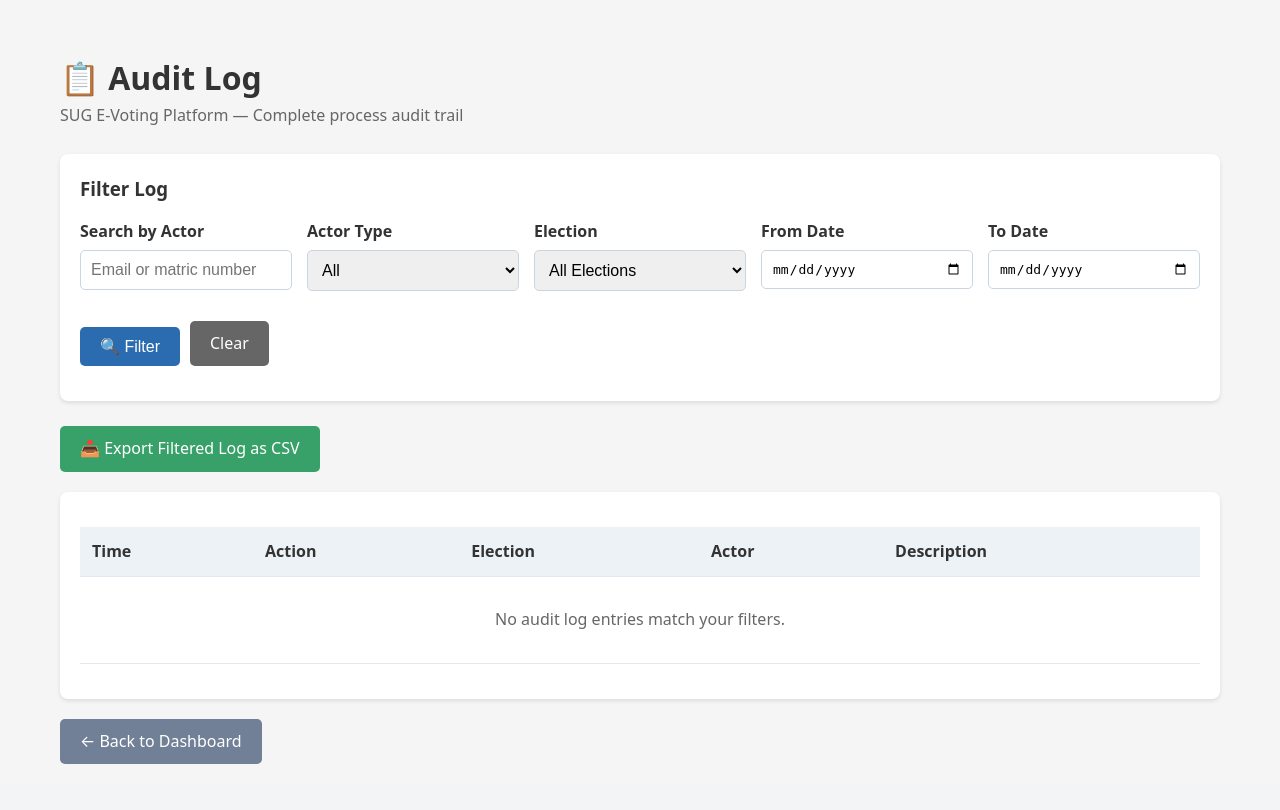
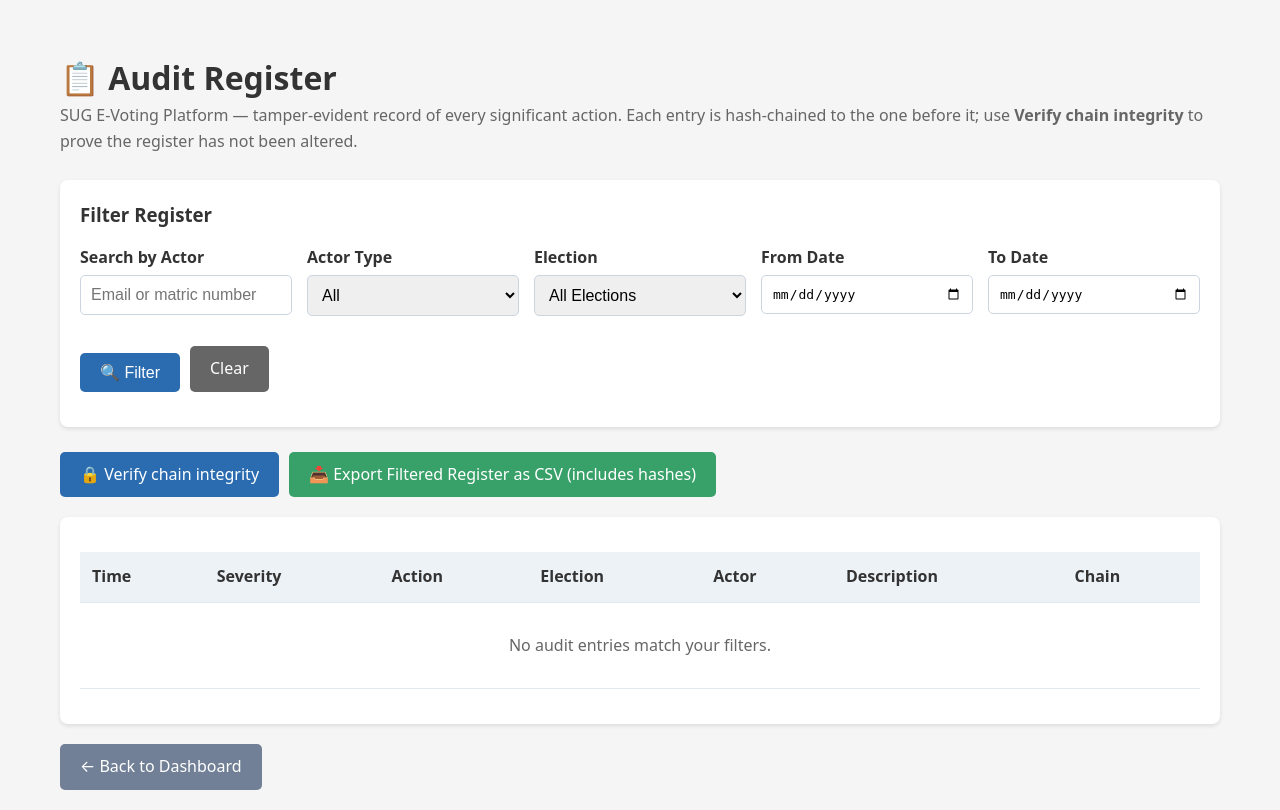
Before and after one commit to abdussalamabubakarmuhammad92-coder/sch_stud_evoting_system, a Django app: page /admin/audit-log/ in a window 1280 px wide. Shown: the part 123-933 px from the top of the page. Before the commit the page ends 887 px from the top, so only its background shows below. Run offline with Django 5.2, Linux system fonts and the light colour scheme; a user stored in the database is signed in; tables that the repository leaves empty hold one stand-in row (values such as "Sample post"); data that the repository does not hold is empty; parts of the project's set-up code (start-up, migrations or seed data) failed here and were passed over; some libraries are stand-ins or nearby versions.

Commit message:
Formal, tamper-evident audit register
- AuditLog entries are hash-chained (per election, plus a school-wide chain):
  each row stores the hash of its predecessor and its own contents, so any
  later edit or deletion is detectable
- New 'Verify chain integrity' page re-walks every chain and pinpoints
  altered entries; audit CSV export includes severity and full hash values
- Severity levels (INFO/SECURITY/CRITICAL); denials are now recorded: failed
  voter/staff logins, OTP failures and lockouts, double-vote attempts
  (participation only - never the attempted choice), ineligible ballot access
- Changes made through the technical Django admin panel are mirrored into
  the register via LogEntry signals

```diff
--- a/core/templates/core/admin_audit_log.html
+++ b/core/templates/core/admin_audit_log.html
@@ -1,12 +1,16 @@
 {% extends "base.html" %}
-{% block title %}Audit Log — {{ school_name }}{% endblock %}
+{% block title %}Audit Register — {{ school_name }}{% endblock %}
 {% block content %}
-<h1>📋 Audit Log</h1>
-<p style="color: #666; margin-bottom: 25px;">{{ school_name }} — Complete process audit trail</p>
+<h1>📋 Audit Register</h1>
+<p style="color: #666; margin-bottom: 25px;">
+    {{ school_name }} — tamper-evident record of every significant action. Each entry is
+    hash-chained to the one before it; use <strong>Verify chain integrity</strong> to prove the
+    register has not been altered.
+</p>
 
 <!-- Filters -->
 <div class="card" style="margin-bottom: 25px;">
-    <h3 style="margin-bottom: 15px;">Filter Log</h3>
+    <h3 style="margin-bottom: 15px;">Filter Register</h3>
     <form method="get" style="display: grid; grid-template-columns: repeat(auto-fit, minmax(200px, 1fr)); gap: 15px;">
         <div class="form-group">
             <label>Search by Actor</label>
@@ -49,36 +53,41 @@
     </form>
 </div>
 
-<!-- Export Button -->
-<div style="margin-bottom: 20px;">
-    <a href="{% url 'admin_audit_log_export' %}?{{ query_string }}&export=1" class="btn" style="background: #38a169;">📥 Export Filtered Log as CSV</a>
+<!-- Actions -->
+<div style="margin-bottom: 20px; display: flex; gap: 10px; flex-wrap: wrap;">
+    <a href="{% url 'audit_log_verify' %}" class="btn" style="background: #2b6cb0;">🔒 Verify chain integrity</a>
+    <a href="{% url 'admin_audit_log_export' %}?{{ query_string }}&export=1" class="btn" style="background: #38a169;">📥 Export Filtered Register as CSV (includes hashes)</a>
 </div>
 
-<!-- Log Table -->
+<!-- Register Table -->
 <div class="card">
     <table>
         <thead>
             <tr>
                 <th>Time</th>
+                <th>Severity</th>
                 <th>Action</th>
                 <th>Election</th>
                 <th>Actor</th>
                 <th>Description</th>
+                <th>Chain</th>
             </tr>
         </thead>
         <tbody>
             {% for log in logs %}
             <tr>
                 <td style="white-space: nowrap;">{{ log.timestamp|date:"M d, Y H:i:s" }}</td>
+                <td><span class="status-badge status-{{ log.severity }}">{{ log.severity }}</span></td>
                 <td><code>{{ log.action_type }}</code></td>
                 <td>{% if log.election %}{{ log.election.title }}{% else %}—{% endif %}</td>
                 <td>{{ log.actor|default:"—" }}</td>
                 <td>{{ log.description|truncatewords:20 }}</td>
+                <td><code title="Entry hash: {{ log.entry_hash }}">{{ log.entry_hash|slice:":10" }}…</code></td>
             </tr>
             {% empty %}
             <tr>
-                <td colspan="5" style="text-align: center; color: #666; padding: 30px;">
-                    No audit log entries match your filters.
+                <td colspan="7" style="text-align: center; color: #666; padding: 30px;">
+                    No audit entries match your filters.
                 </td>
             </tr>
             {% endfor %}
@@ -87,7 +96,7 @@
 
     {% if logs.count == 500 %}
     <p style="color: #666; margin-top: 15px; font-size: 0.9em;">
-        Showing latest 500 entries. Use filters or export CSV for complete history.
+        Showing latest 500 entries. Use filters or export CSV for complete history, including full hash values.
     </p>
     {% endif %}
 </div>
--- a/core/urls.py
+++ b/core/urls.py
@@ -45,6 +45,7 @@ urlpatterns = [
     path("admin/election/<int:election_id>/results/", views.admin_results, name="admin_results"),
     path("admin/election/<int:election_id>/results/export/", views.admin_election_results_export, name="admin_election_results_export"),
     path("admin/audit-log/", views.admin_audit_log, name="admin_audit_log"),
+    path("admin/audit-log/verify/", views.audit_log_verify, name="audit_log_verify"),
     path("admin/audit-log/export/", views.admin_audit_log_export, name="admin_audit_log_export"),
 
     # Election Officer (Observer)
--- a/core/views.py
+++ b/core/views.py
@@ -138,8 +138,20 @@ def voter_login(request):
                     messages.success(request, f"Welcome back, {voter.matric_number}!")
                     return redirect("voter_dashboard")
                 else:
+                    log_action(
+                        action_type="VOTER_LOGIN_FAILED",
+                        description="Login failed: incorrect password.",
+                        actor=matric,
+                        severity=SEVERITY_SECURITY,
+                    )
                     messages.error(request, "Invalid password.")
             except StudentVoter.DoesNotExist:
+                log_action(
+                    action_type="VOTER_LOGIN_FAILED",
+                    description="Login failed: matric number not found.",
+                    actor=matric,
+                    severity=SEVERITY_SECURITY,
+                )
                 messages.error(request, "Matric number not found.")
     else:
         form = VoterLoginForm()
@@ -159,6 +171,13 @@ def admin_login(request):
                 return redirect("observer_dashboard")
             else:
                 return redirect("admin_dashboard")
+        else:
+            log_action(
+                action_type="STAFF_LOGIN_FAILED",
+                description="Failed staff login attempt.",
+                actor=request.POST.get("username", "unknown"),
+                severity=SEVERITY_SECURITY,
+            )
     else:
         form = AdminLoginForm()
 
@@ -204,6 +223,12 @@ def new_device_otp(request):
 
 
                 if otp.is_locked():
+                    log_action(
+                        action_type="OTP_LOCKED",
+                        description="New-device verification locked after repeated failures.",
+                        actor=voter.matric_number,
+                        severity=SEVERITY_SECURITY,
+                    )
                     messages.error(request, "Too many incorrect attempts")
                     del request.session["pending_login_voter_id"]
                     return redirect("voter_login")
@@ -228,6 +253,12 @@ def new_device_otp(request):
                     return redirect(redirect_url)
                 else:
                     otp.register_failed_attempt()
+                    log_action(
+                        action_type="OTP_VERIFY_FAILED",
+                        description="Incorrect code entered for new-device verification.",
+                        actor=voter.matric_number,
+                        severity=SEVERITY_SECURITY,
+                    )
                     messages.error(request, "Invalid OTP code.")
             except OTPVerification.DoesNotExist:
                 messages.error(request, "No pending OTP found. Please log in again.")
@@ -314,6 +345,12 @@ def voter_register_step2(request):
                     return redirect("voter_register_step2")
 
                 if otp.is_locked():
+                    log_action(
+                        action_type="OTP_LOCKED",
+                        description="Registration verification locked after repeated failures.",
+                        actor=voter.matric_number,
+                        severity=SEVERITY_SECURITY,
+                    )
                     messages.error(request, "Too many incorrect attempts. Please request a new code.")
                     return redirect("voter_register_step2")
 
@@ -330,6 +367,12 @@ def voter_register_step2(request):
                     return redirect("voter_register_step3")
                 else:
                     otp.register_failed_attempt()
+                    log_action(
+                        action_type="OTP_VERIFY_FAILED",
+                        description="Incorrect code entered for registration.",
+                        actor=voter.matric_number,
+                        severity=SEVERITY_SECURITY,
+                    )
                     messages.error(request, "Invalid OTP code. Please try again.")
             except OTPVerification.DoesNotExist:
                 messages.error(request, "No pending OTP found. Please start registration again.")
@@ -466,6 +509,12 @@ def password_reset_verify(request):
                     return redirect("password_reset_request")
 
                 if otp.is_locked():
+                    log_action(
+                        action_type="OTP_LOCKED",
+                        description="Password-reset verification locked after repeated failures.",
+                        actor=voter.matric_number,
+                        severity=SEVERITY_SECURITY,
+                    )
                     messages.error(request, "Too many incorrect attempts. Please request a new code")
                     return redirect("password_reset_request")
 
@@ -477,6 +526,12 @@ def password_reset_verify(request):
                     return redirect("password_reset_new")
                 else:
                     otp.register_failed_attempt()
+                    log_action(
+                        action_type="OTP_VERIFY_FAILED",
+                        description="Incorrect code entered for password reset.",
+                        actor=voter.matric_number,
+                        severity=SEVERITY_SECURITY,
+                    )
                     messages.error(request, "Invalid code.")
             except OTPVerification.DoesNotExist:
                 messages.error(request, "No pending reset found.")
@@ -674,6 +729,13 @@ def ballot_view(request, election_id):
 
     # Check eligibility
     if not is_voter_eligible(voter, election):
+        log_action(
+            action_type="BALLOT_ACCESS_DENIED",
+            description="Ineligible voter attempted to open a ballot.",
+            actor=voter.matric_number,
+            election=election,
+            severity=SEVERITY_SECURITY,
+        )
         messages.error(request, "You are not eligible to vote in this election.")
         return redirect("voter_dashboard")
 
@@ -715,6 +777,13 @@ def cast_vote_view(request, election_id, position_id):
         return JsonResponse({"success": False, "message": "Election is not live."})
 
     if not is_voter_eligible(voter, election):
+        log_action(
+            action_type="BALLOT_ACCESS_DENIED",
+            description="Ineligible voter attempted to cast a ballot.",
+            actor=voter.matric_number,
+            election=election,
+            severity=SEVERITY_SECURITY,
+        )
         return JsonResponse({"success": False, "message": "Not eligible to vote."})
 
     candidate_id = request.POST.get("candidate_id")
@@ -1337,15 +1406,21 @@ def admin_audit_log_export(request):
     response['Content-Disposition'] = f'attachment; filename="audit_log_{timezone.now().date()}.csv"'
 
     writer = csv.writer(response)
-    writer.writerow(['Timestamp', 'Action', 'Election', 'Actor', 'Description'])
+    writer.writerow([
+        'Timestamp', 'Severity', 'Action', 'Election', 'Actor',
+        'Description', 'Previous Hash', 'Entry Hash',
+    ])
 
     for log in logs:
         writer.writerow([
             log.timestamp.strftime("%Y-%m-%d %H:%M:%S"),
+            log.severity,
             log.action_type,
             log.election.title if log.election else "",
             log.actor,
             log.description,
+            log.prev_hash,
+            log.entry_hash,
         ])
 
     # Log the export action
@@ -1356,6 +1431,14 @@ def admin_audit_log_export(request):
     )
 
     return response
+
+
+@login_required
+@org_admin_required
+def audit_log_verify(request):
+    """Re-walk every audit chain and report any tampering."""
+    report = verify_audit_chain()
+    return render(request, "core/admin_audit_verify.html", {"report": report})
 
 
 # ============================================================================
--- a/templates/base.html
+++ b/templates/base.html
@@ -34,6 +34,9 @@
         .status-ACTIVE { background: #c6f6d5; color: #22543d; }
         .status-EXPIRED { background: #fed7d7; color: #742a2a; }
         .status-GRACE { background: #fefcbf; color: #744210; }
+        .status-INFO { background: #e2e8f0; color: #4a5568; }
+        .status-SECURITY { background: #fefcbf; color: #744210; }
+        .status-CRITICAL { background: #fed7d7; color: #742a2a; }
         .grid { display: grid; grid-template-columns: repeat(auto-fit, minmax(280px, 1fr)); gap: 20px; }
         nav a { color: white; text-decoration: none; margin-left: 20px; }
         nav a:hover { text-decoration: underline; }
```
Also changed, not shown: core/models.py (+22 -2 lines), core/signals.py (+29 -0 lines), core/templates/core/admin_audit_verify.html (added, +44 -0 lines), core/tests/test_voting_security.py (+89 -1 lines), core/utils.py (+126 -9 lines), docs/audit-logging.md (+19 -0 lines), README.md, core/migrations/0002_auditlog_entry_hash_auditlog_prev_hash_and_more.py (added).
